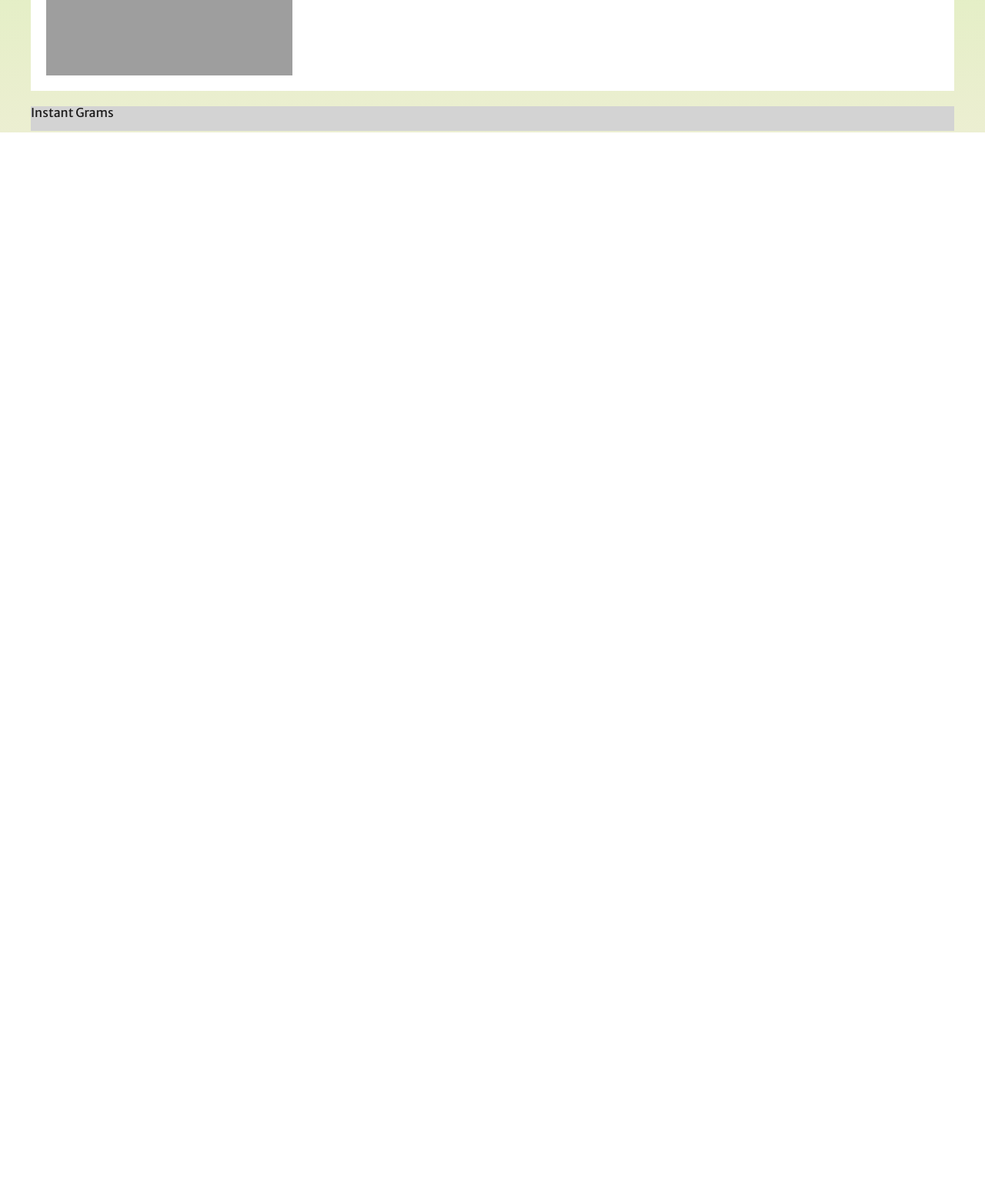
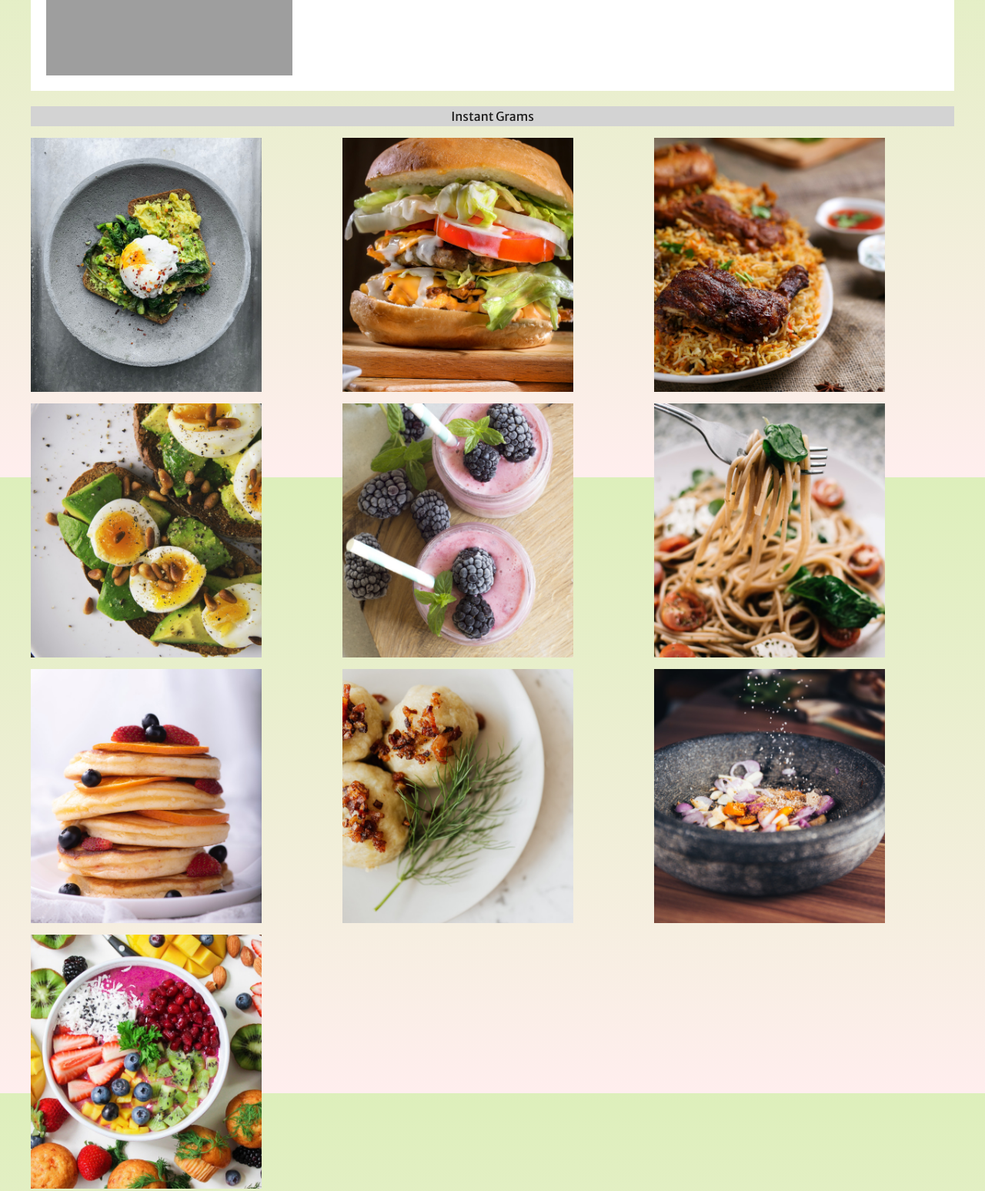
Before and after one commit to grzesieku401/gridsmallshop, a plain HTML site: page index.html in a window 1280 px wide. Shown: the part 980-2527 px from the top of the page at 77% size. Before the commit the page ends 1152 px from the top, so only its background shows below. Drawn offline with Linux system fonts and the light colour scheme; grey boxes are pictures that could not be loaded.

Commit message:
Finish footer site and edit main.css

```diff
--- a/css/footer.css
+++ b/css/footer.css
@@ -1,4 +1,18 @@
 .site-footer{
-  background: lightgray;
   grid-column: 2 / 3
 }
+
+.site-footer_title{
+  padding-top: 5px;
+  padding-bottom: 5px;
+  text-align: center;
+  background-color: lightgray;
+}
+
+.site-footer_image-wrapper{
+  margin-top: 15px;
+  display: grid;
+  grid-template-columns: repeat(auto-fill,minmax(300px, 1fr));
+  grid-gap: 15px;
+  margin-bottom: 15px;
+}
--- a/css/main.css
+++ b/css/main.css
@@ -78,6 +78,11 @@
   .site-main_wrapper{
     grid-template-columns: repeat(2, 1fr);
   }
+
+  .site-main_service-promoted img {
+
+    padding: 1px;
+  }
 }
 
 @media all and (max-width: 300px){
--- a/index.html
+++ b/index.html
@@ -130,16 +130,16 @@
       Instant Grams
     </h2>
     <div class="site-footer_image-wrapper">
-      <img class="site-footer_image" src="" alt="">
-      <img class="site-footer_image" src="" alt="">
-      <img class="site-footer_image" src="" alt="">
-      <img class="site-footer_image" src="" alt="">
-      <img class="site-footer_image" src="" alt="">
-      <img class="site-footer_image" src="" alt="">
-      <img class="site-footer_image" src="" alt="">
-      <img class="site-footer_image" src="" alt="">
-      <img class="site-footer_image" src="" alt="">
-      <img class="site-footer_image" src="" alt="">
+      <img class="site-footer_image" width="300px" height="330px"src="img/anotherbread.jpg" alt="Nice picture">
+      <img class="site-footer_image" width="300px" height="330px"src="img/burger.jpg" alt="Nice picture">
+      <img class="site-footer_image" width="300px" height="330px"src="img/chicken.jpg" alt="Nice picture">
+      <img class="site-footer_image" width="300px" height="330px"src="img/bread.jpg" alt="Nice picture">
+      <img class="site-footer_image" width="300px" height="330px"src="img/deser.jpg" alt="Nice picture">
+      <img class="site-footer_image" width="300px" height="330px"src="img/pasta.jpg" alt="Nice picture">
+      <img class="site-footer_image" width="300px" height="330px"src="img/pancake.jpg" alt="Nice picture">
+      <img class="site-footer_image" width="300px" height="330px"src="img/pyza.jpg" alt="Nice picture">
+      <img class="site-footer_image" width="300px" height="330px"src="img/vegan.jpg" alt="Nice picture">
+      <img class="site-footer_image" width="300px" height="330px"src="img/vegandeser.jpg" alt="Nice picture">
     </div>
   </footer>
 </body>
```
